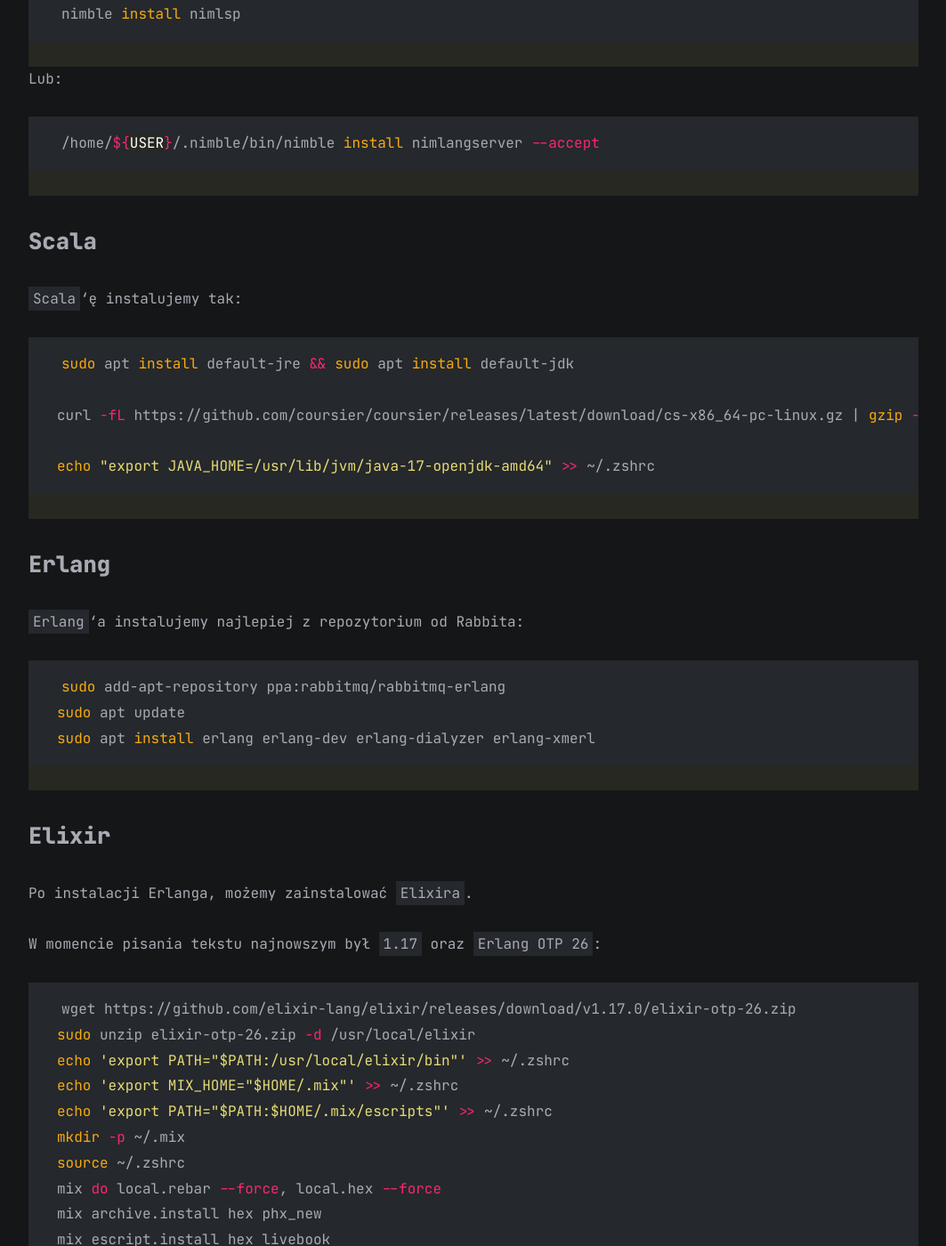
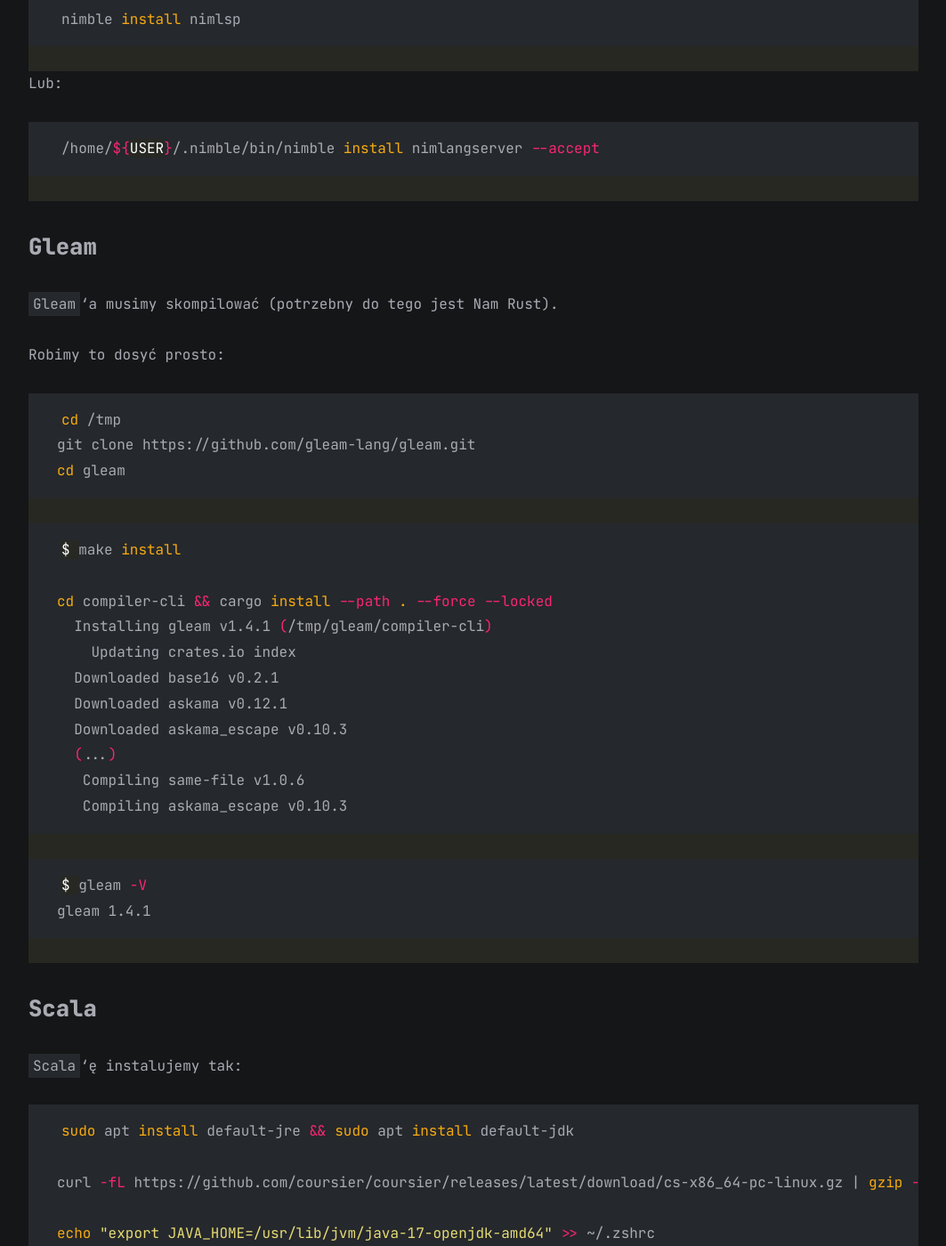
Before and after one commit to mikelogaciuk/mikelogaciuk.github.io, a Jekyll site: the page built from all_collections/_posts/2024-07-13-przygotowanie-linuxa-do-pracy-sre.md, in a window 1280 px wide and 1400 px high, scrolled down 32646 px. Shown: the whole window at 89% size, without its empty margins (108-1171 px from the left). Built offline with Jekyll 4.4.1, drawn with Linux system fonts in a browser that asks for light colours; some of the changed text lies outside the part shown.

Commit message:
Add Gleam to the list

````diff
--- a/all_collections/_posts/2024-07-13-przygotowanie-linuxa-do-pracy-sre.md
+++ b/all_collections/_posts/2024-07-13-przygotowanie-linuxa-do-pracy-sre.md
@@ -76,14 +76,15 @@
 - [Languages](#languages)
   - [Python](#python)
   - [Ruby](#ruby)
-  - [Wersje z YJIT](#wersje-z-yjit)
-  - [Bundler](#bundler)
-  - [Ruby Kernel dla Jupytera](#ruby-kernel-dla-jupytera)
-  - [TruffleRuby GraalVM](#truffleruby-graalvm)
+    - [YJIT](#yjit)
+    - [Bundler](#bundler)
+    - [Ruby Kernel dla Jupytera](#ruby-kernel-dla-jupytera)
+    - [TruffleRuby GraalVM](#truffleruby-graalvm)
   - [Crystal](#crystal)
   - [Go](#go)
   - [Rust](#rust)
   - [Nim](#nim)
+  - [Gleam](#gleam)
   - [Scala](#scala)
   - [Erlang](#erlang)
   - [Elixir](#elixir)
@@ -932,13 +933,13 @@
 RUBY_CONFIGURE_OPTS="--enable-yjit" rbenv install 3.3.1
 ```
 
-### Bundler
+#### Bundler
 
 ```bash
 gem install bundler
 ```
 
-### Ruby Kernel dla Jupytera
+#### Ruby Kernel dla Jupytera
 
 Wykonujemy:
 
@@ -949,7 +950,7 @@
 
 I przeładowujemy shella.
 
-### TruffleRuby GraalVM
+#### TruffleRuby GraalVM
 
 By zainstalować TruffleRuby (z GraalVM) wykonujemy:
 
@@ -1116,6 +1117,37 @@
 /home/${USER}/.nimble/bin/nimble install nimlangserver --accept
 ```
 
+### Gleam
+
+`Gleam`'a musimy skompilować (potrzebny do tego jest Nam Rust).
+
+Robimy to dosyć prosto:
+
+```shell
+cd /tmp
+git clone https://github.com/gleam-lang/gleam.git
+cd gleam
+```
+
+```shell
+$ make install
+
+cd compiler-cli && cargo install --path . --force --locked
+  Installing gleam v1.4.1 (/tmp/gleam/compiler-cli)
+    Updating crates.io index
+  Downloaded base16 v0.2.1
+  Downloaded askama v0.12.1
+  Downloaded askama_escape v0.10.3
+  (...)
+   Compiling same-file v1.0.6
+   Compiling askama_escape v0.10.3
+```
+
+```shell
+$ gleam -V
+gleam 1.4.1
+```
+
 ### Scala
 
 `Scala`'ę instalujemy tak:
````
Also changed, not shown: other parts of all_collections/_posts/2024-07-13-przygotowanie-linuxa-do-pracy-sre.md (+1 -1 lines).
